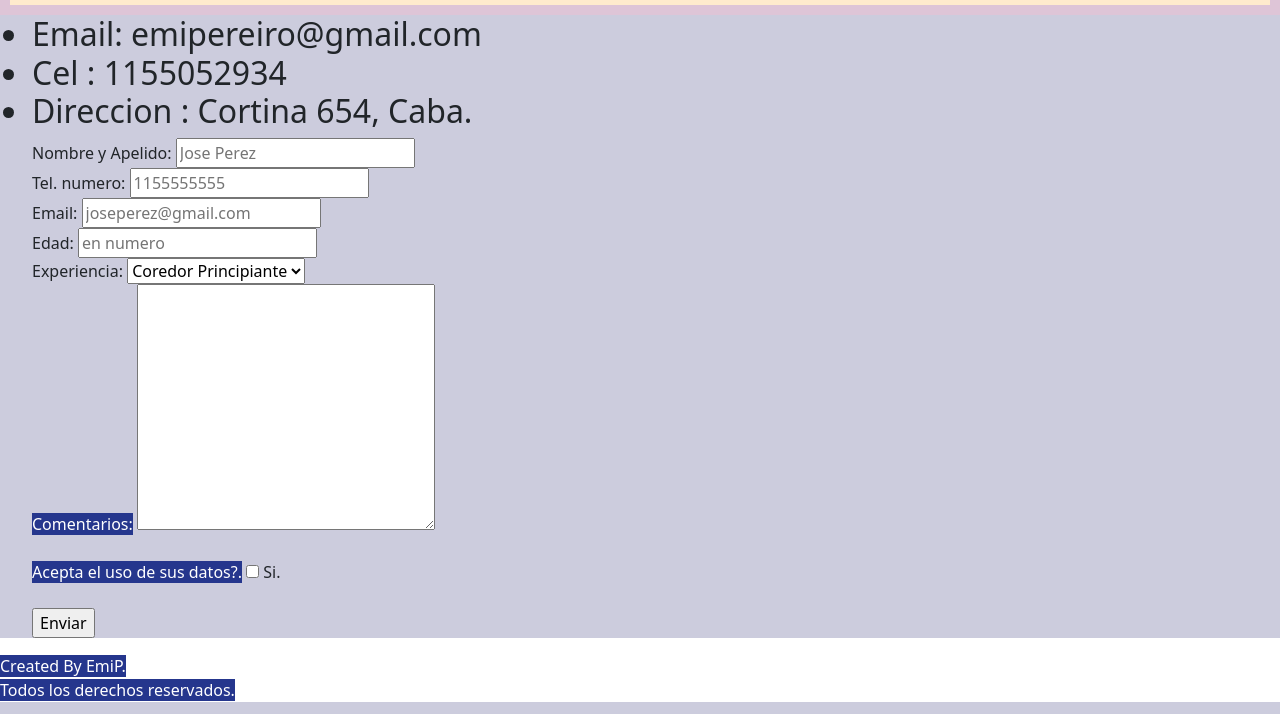
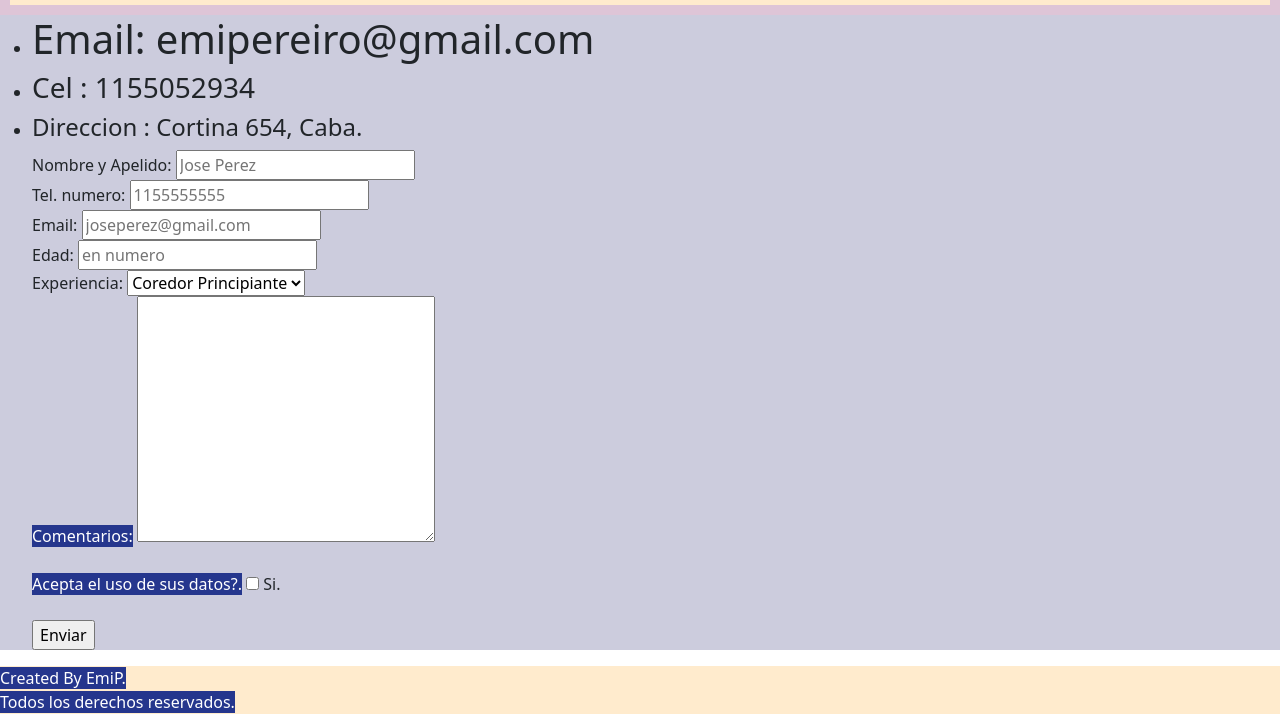
Before and after one commit to emipere/EMILIANO-PEREIRO, a website: page pages/contacto.html in a window 1280 px wide. Shown: the part 278-992 px from the top of the page. Drawn offline with nearby package versions, Linux system fonts and the light colour scheme.

Commit message:
cambios segun correccion y recomendaciones de la entrega 3

```diff
--- a/pages/contacto.html
+++ b/pages/contacto.html
@@ -55,16 +55,15 @@
 </header>
   <main>
     <ul class="contacto">
-      <h2>
-        <li> Email: emipereiro@gmail.com </li>
-        <li> Cel : 1155052934 </li>
-        <li> Direccion : Cortina 654, Caba. </li>
-      </h2>
+        <li> <h1> Email: emipereiro@gmail.com </h1></li>
+        <li><h3> Cel : 1155052934 </h3></li>
+        <li> <h4>Direccion : Cortina 654, Caba. </h4></li>
+
       <form action="form,php" method="post">
         <label for="">Nombre y Apelido: </label>
         <input type="text" name="nombre" id="nombre" placeholder="Jose Perez">
         <br>
-        <label for="">Tel. numero: </label>
+        <label for="">Tel. numero:</label>
         <input type="text" name="nombre" id="nombre" placeholder="1155555555">
         <br>
         <label for="">Email: </label>
--- a/scss/style.scss
+++ b/scss/style.scss
@@ -53,7 +53,7 @@ iframe {
     flex-flow: row wrap;
     }
 .grid-containerq {
-  padding: 0px;
+    padding: 0px;
     margin: 0px;
     display: grid;
     grid-template-rows: repeat(6,1fr) ;
@@ -136,3 +136,8 @@ iframe {
     @media screen and (min-width: 451px) and (max-width 960px) { background-color:white ;}
     @media screen and (min-width: 961px) { background-color:rgb(204, 204, 221); }
   }
+
+  footer {
+    background-color: rgb(242, 192, 228);
+    padding:left 10px;
+  }
```
Also changed, not shown: pages/quien_soy.html (+3 -2 lines), pages/sedes.html (+1 -0 lines), style.css.
